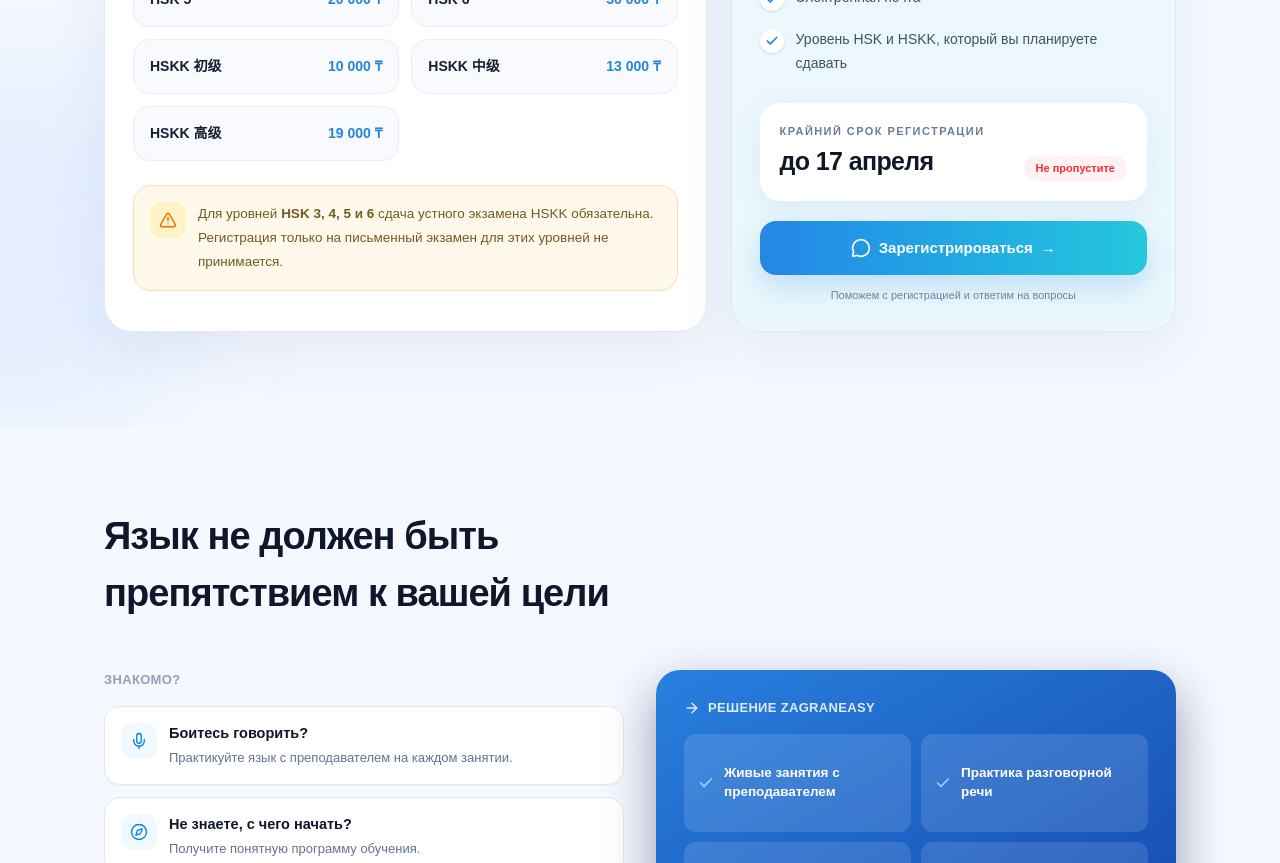
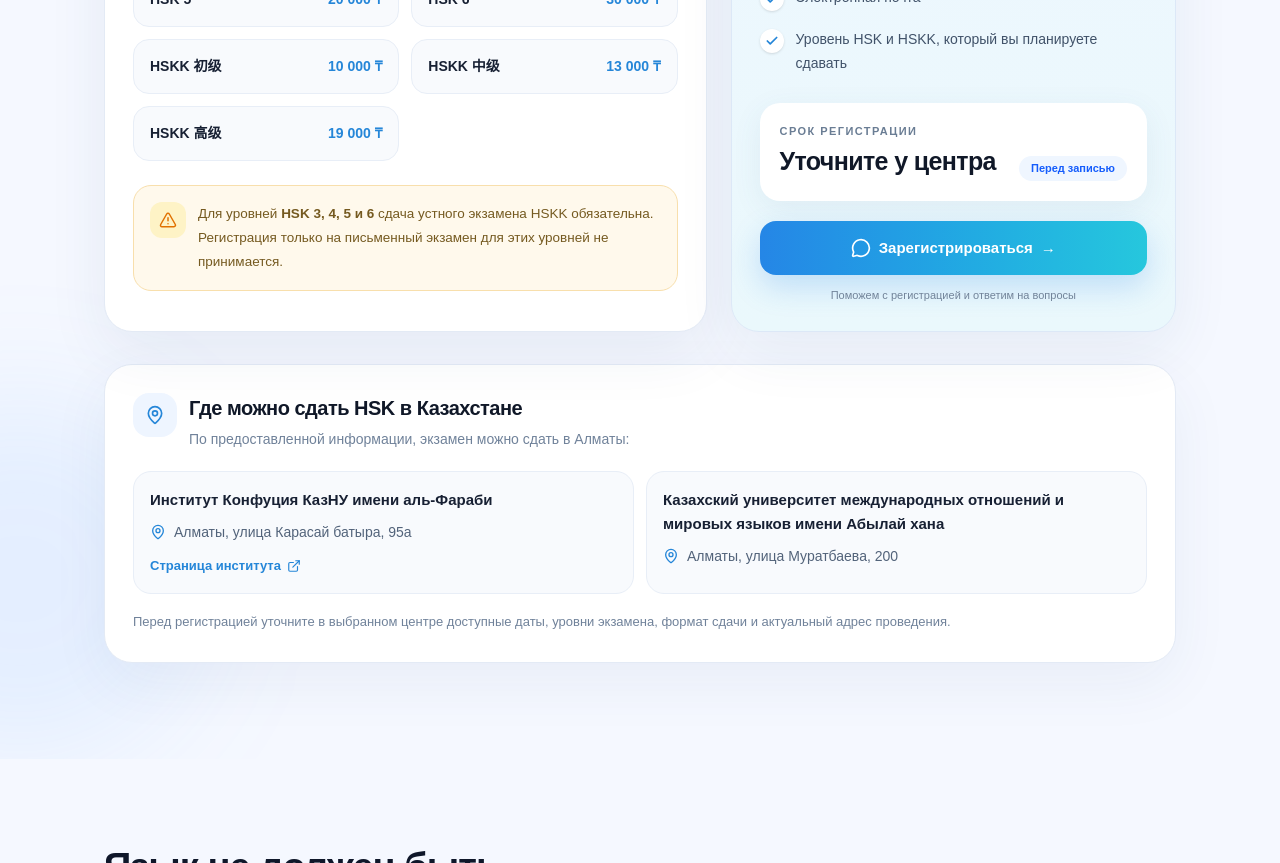
Before and after one commit to olzhas2357/Zagran-Easy, a Next.js app: page /language in a window 1280 px wide. Shown: the part 3800-4663 px from the top of the page. Built offline with nearby package versions, Linux system fonts and the light colour scheme; no server answers; a web font is replaced by a local one.

Commit message:
add new information HSK

```diff
--- a/components/language/ExamAnnouncement.tsx
+++ b/components/language/ExamAnnouncement.tsx
@@ -2,7 +2,9 @@ import {
   AlertTriangle,
   CalendarDays,
   Check,
+  ExternalLink,
   FileText,
+  MapPin,
   MessageCircle,
 } from "lucide-react";
 import { FadeIn } from "@/components/ui/FadeIn";
@@ -27,6 +29,19 @@ const REQUIRED_DOCUMENTS = [
   "Электронная почта",
   "Уровень HSK и HSKK, который вы планируете сдавать",
 ];
+
+const TEST_CENTERS = [
+  {
+    name: "Институт Конфуция КазНУ имени аль-Фараби",
+    address: "Алматы, улица Карасай батыра, 95а",
+    href: "https://www.instagram.com/conf.kaznu/",
+    linkLabel: "Страница института",
+  },
+  {
+    name: "Казахский университет международных отношений и мировых языков имени Абылай хана",
+    address: "Алматы, улица Муратбаева, 200",
+  },
+] as const;
 
 export function ExamAnnouncement() {
   return (
@@ -66,17 +81,17 @@ export function ExamAnnouncement() {
               <div className="flex flex-col gap-4 border-b border-slate-100 pb-6 sm:flex-row sm:items-center sm:justify-between dark:border-white/10">
                 <div>
                   <p className="text-[13px] font-bold uppercase tracking-[0.1em] text-[#70829A] dark:text-white/50">
-                    Дата проведения
+                    Расписание экзаменов
                   </p>
 
-                  <p className="mt-1 text-[25px] font-black tracking-tight text-[#101828] dark:text-white">
-                    16 мая 2026
+                  <p className="mt-1 text-[20px] font-black tracking-tight text-[#101828] dark:text-white sm:text-[25px]">
+                    Уточняйте у центра
                   </p>
                 </div>
 
                 <div className="inline-flex w-fit items-center gap-2 rounded-2xl bg-[#EEF5FF] px-4 py-3 text-[14px] font-bold text-[#2563EB] dark:bg-blue-400/10 dark:text-[#8DDDF5]">
                   <CalendarDays className="h-4 w-4" />
-                  16.05.2026
+                  Даты могут различаться
                 </div>
               </div>
 
@@ -153,25 +168,23 @@ export function ExamAnnouncement() {
               {/* deadline */}
               <div className="mt-7 rounded-[20px] bg-white p-5 shadow-[0_8px_30px_rgba(60,100,140,0.08)] dark:bg-white/[0.07] dark:shadow-none">
                 <p className="text-[11px] font-extrabold uppercase tracking-[0.13em] text-[#6A7D94] dark:text-white/45">
-                  Крайний срок регистрации
+                  Срок регистрации
                 </p>
 
                 <div className="mt-1 flex items-end justify-between gap-3">
-                  <p className="text-[25px] font-black tracking-tight text-[#101828] dark:text-white">
-                    до 17 апреля
+                  <p className="text-[20px] font-black tracking-tight text-[#101828] dark:text-white sm:text-[25px]">
+                    Уточните у центра
                   </p>
 
-                  <span className="rounded-full bg-red-50 px-3 py-1 text-[11px] font-bold text-red-500 dark:bg-red-400/10 dark:text-red-300">
-                    Не пропустите
+                  <span className="rounded-full bg-blue-50 px-3 py-1 text-[11px] font-bold text-blue-600 dark:bg-blue-400/10 dark:text-blue-300">
+                    Перед записью
                   </span>
                 </div>
               </div>
 
               {/* CTA */}
               <a
-                href={waUrl(
-                  "Здравствуйте! Хочу зарегистрироваться на экзамен HSK/HSKK 16.05.2026."
-                )}
+                href={waUrl("Здравствуйте! Подскажите, пожалуйста, актуальные даты и порядок регистрации на экзамен HSK/HSKK в Казахстане.")}
                 target="_blank"
                 rel="noopener noreferrer"
                 className="mt-5 inline-flex min-h-[54px] items-center justify-center gap-2 rounded-[16px] bg-gradient-to-r from-[#2586E6] to-[#26C7DD] px-6 text-[15px] font-extrabold text-white shadow-[0_12px_30px_rgba(37,134,230,0.22)] transition-all duration-200 hover:-translate-y-0.5 hover:shadow-[0_16px_36px_rgba(37,134,230,0.3)]"
@@ -186,6 +199,55 @@ export function ExamAnnouncement() {
               </p>
             </div>
           </div>
+
+          <div className="mt-8 rounded-[28px] border border-[#E3EAF5] bg-white p-5 shadow-[0_20px_60px_rgba(35,70,120,0.06)] sm:p-7 dark:border-white/10 dark:bg-white/[0.05] dark:shadow-none">
+            <div className="flex items-start gap-3">
+              <span className="flex h-11 w-11 flex-none items-center justify-center rounded-2xl bg-[#EEF5FF] text-[#2586D8] dark:bg-blue-400/10 dark:text-[#8DDDF5]">
+                <MapPin className="h-5 w-5" />
+              </span>
+              <div>
+                <h3 className="text-[20px] font-extrabold tracking-tight text-[#101828] dark:text-white">
+                  Где можно сдать HSK в Казахстане
+                </h3>
+                <p className="mt-1 text-[14px] leading-6 text-[#70829A] dark:text-white/55">
+                  По предоставленной информации, экзамен можно сдать в Алматы:
+                </p>
+              </div>
+            </div>
+
+            <div className="mt-5 grid gap-3 md:grid-cols-2">
+              {TEST_CENTERS.map((center) => (
+                <div
+                  key={center.name}
+                  className="rounded-[18px] border border-[#E8EEF7] bg-[#F8FAFD] p-4 dark:border-white/10 dark:bg-white/[0.04]"
+                >
+                  <h4 className="text-[15px] font-bold leading-6 text-[#172033] dark:text-white">
+                    {center.name}
+                  </h4>
+                  <p className="mt-2 flex items-start gap-2 text-[14px] leading-6 text-[#52637A] dark:text-white/65">
+                    <MapPin className="mt-1 h-4 w-4 flex-none text-[#2586D8] dark:text-[#8DDDF5]" />
+                    {center.address}
+                  </p>
+                  {"href" in center && (
+                    <a
+                      href={center.href}
+                      target="_blank"
+                      rel="noopener noreferrer"
+                      className="mt-3 inline-flex items-center gap-1.5 text-[13px] font-bold text-[#2586D8] hover:underline dark:text-[#8DDDF5]"
+                    >
+                      {center.linkLabel}
+                      <ExternalLink className="h-3.5 w-3.5" />
+                    </a>
+                  )}
+                </div>
+              ))}
+            </div>
+
+            <p className="mt-4 text-[13px] leading-6 text-[#70829A] dark:text-white/50">
+              Перед регистрацией уточните в выбранном центре доступные даты,
+              уровни экзамена, формат сдачи и актуальный адрес проведения.
+            </p>
+          </div>
         </FadeIn>
       </div>
     </section>
```
